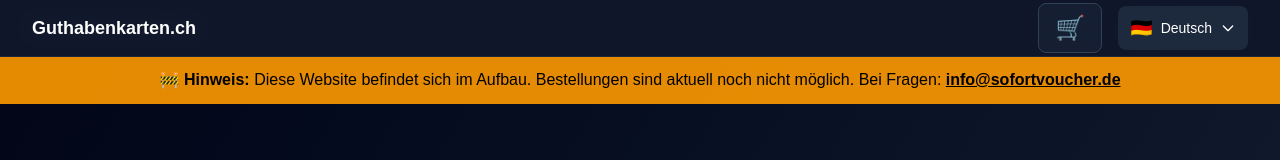
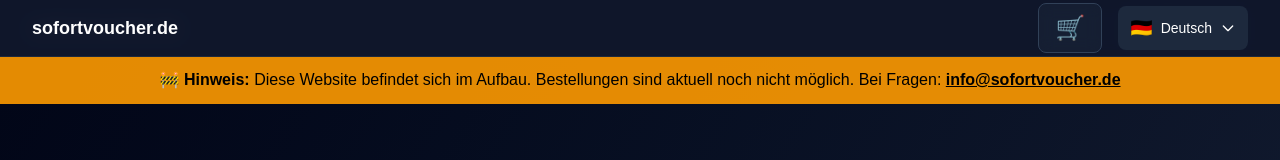
Before and after one commit to schmutz86-cpu/sofortvoucher, a Next.js app: page / in a window 1280 px wide. Shown: the top 160 px of the page. Built offline with nearby package versions, Linux system fonts and the light colour scheme.

Commit message:
fix: Remove fr/it from TopBar language selector + update site name

```diff
--- a/components/TopBar.tsx
+++ b/components/TopBar.tsx
@@ -11,8 +11,6 @@ export default function TopBar() {
 
   const languages: { code: Language; flag: string; name: string }[] = [
     { code: 'de', flag: '🇩🇪', name: 'Deutsch' },
-    { code: 'fr', flag: '🇫🇷', name: 'Français' },
-    { code: 'it', flag: '🇮🇹', name: 'Italiano' },
     { code: 'en', flag: '🇬🇧', name: 'English' },
   ];
 
@@ -24,7 +22,7 @@ export default function TopBar() {
         <div className="flex items-center justify-between h-14">
           {/* Logo */}
           <a href="/" className="text-white font-bold text-lg">
-            Guthabenkarten.ch
+            sofortvoucher.de
           </a>
 
           {/* Right side: Cart + Language */}
```
